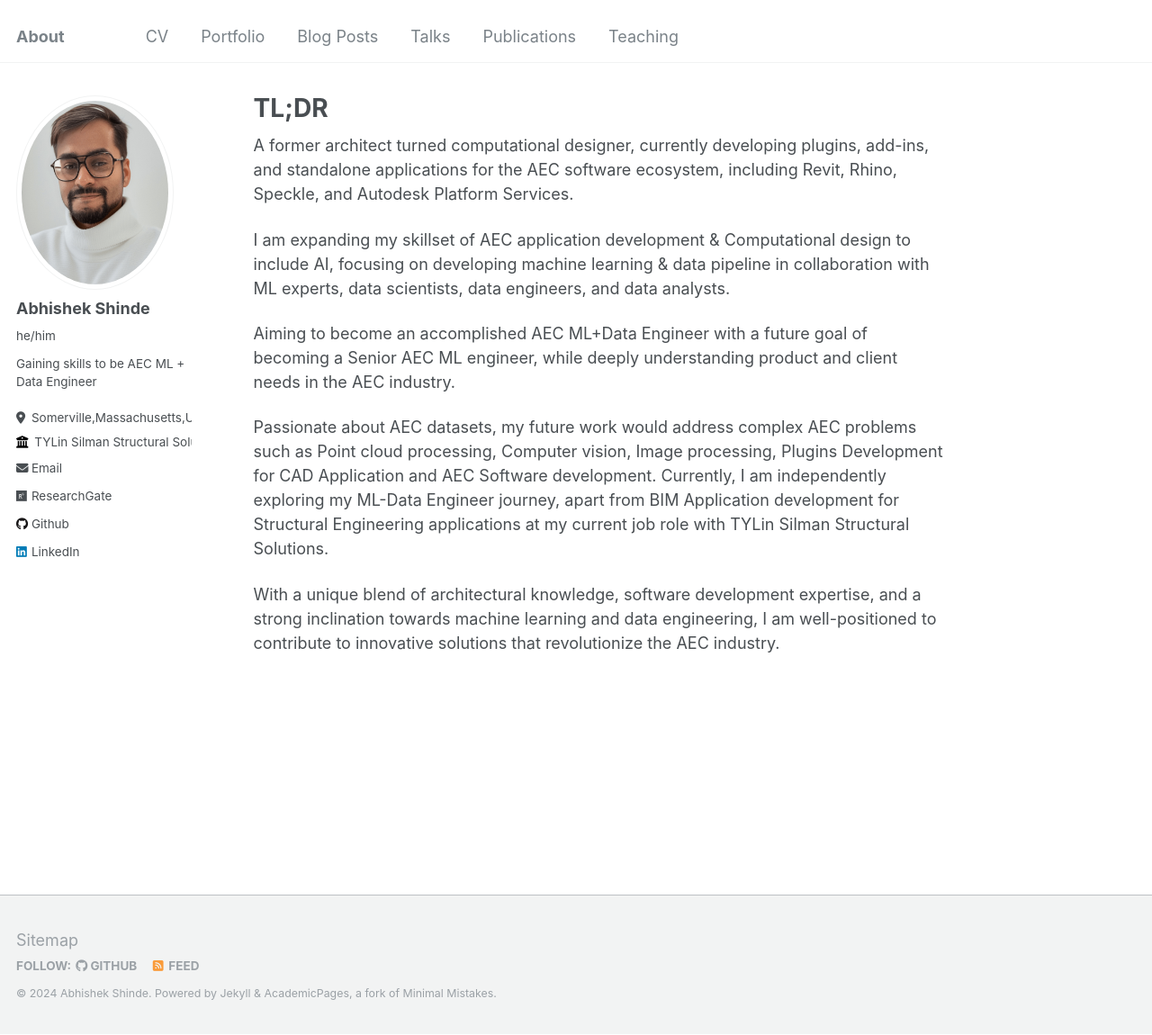
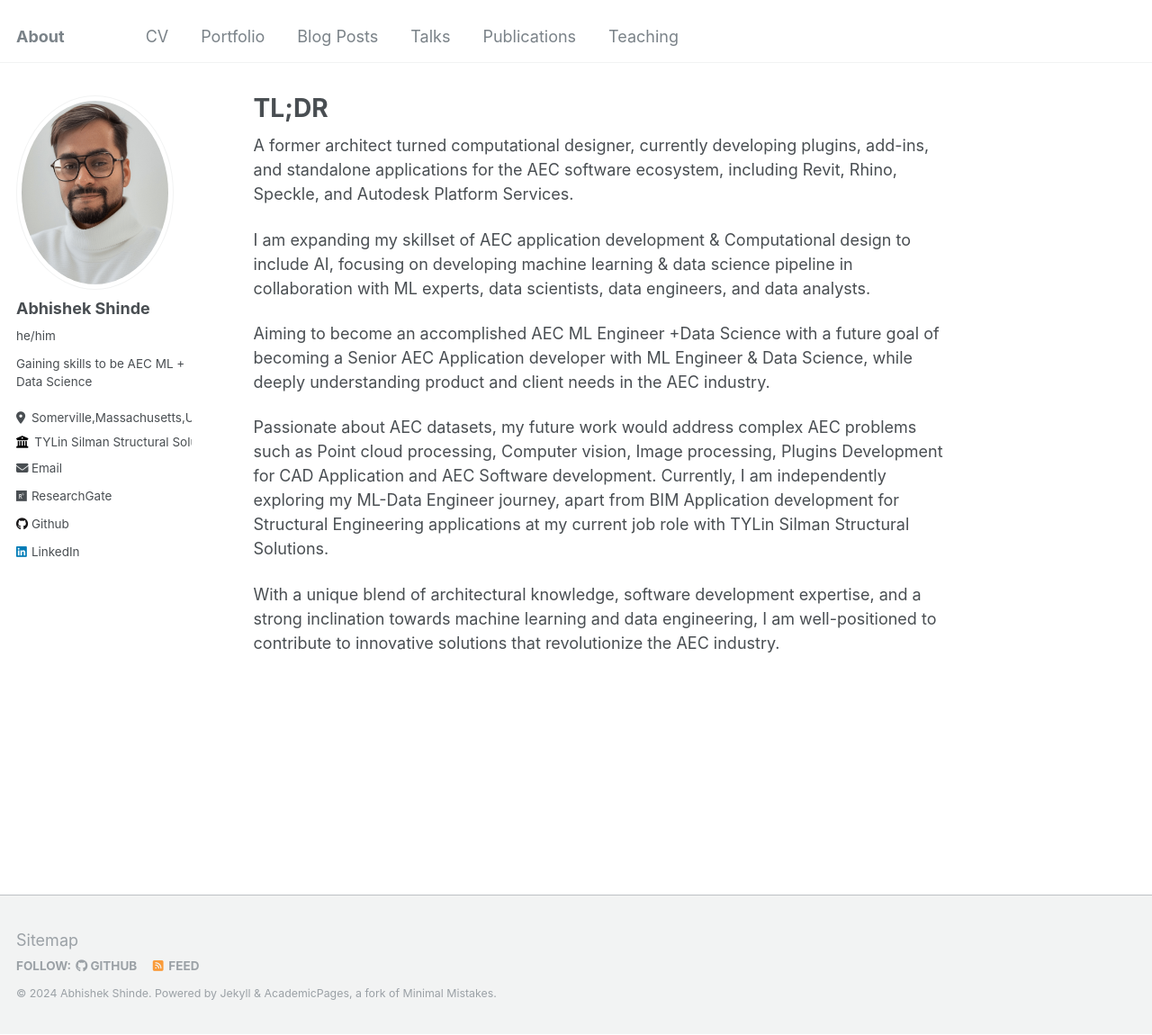
Before and after one commit to InquisitiveAS/InquisitiveAS.github.io, a Jekyll site: the page built from _pages/about.md, in a window 1280 px wide and 1150 px high. Shown: the whole window at 90% size. Built offline with Jekyll 4.4.1, drawn with Linux system fonts in a browser that asks for light colours.

Commit message:
Update config

```diff
--- a/_config.yml
+++ b/_config.yml
@@ -24,7 +24,7 @@ author:
   avatar           : "headshot_Abhi_r.png"
   name             : "Abhishek Shinde"
   pronouns         :  he/him
-  bio              : "Gaining skills to be AEC ML + Data Engineer"
+  bio              : "Gaining skills to be AEC ML + Data Science"
   location         : "Somerville,Massachusetts,USA"
   employer         : "TYLin Silman Structural Solutions"
   uri              : # URL
--- a/_pages/about.md
+++ b/_pages/about.md
@@ -9,9 +9,9 @@ redirect_from:
 
 A former architect turned computational designer, currently developing plugins, add-ins, and standalone applications for the AEC software ecosystem, including Revit, Rhino, Speckle, and Autodesk Platform Services.
 
-I am expanding my skillset of AEC application development & Computational design to include AI, focusing on developing machine learning & data pipeline in collaboration with ML experts, data scientists, data engineers, and data analysts.
+I am expanding my skillset of AEC application development & Computational design to include AI, focusing on developing machine learning & data science pipeline in collaboration with ML experts, data scientists, data engineers, and data analysts.
 
-Aiming to become an accomplished AEC ML+Data Engineer with a future goal of becoming a Senior AEC ML engineer, while deeply understanding product and client needs in the AEC industry.
+Aiming to become an accomplished AEC ML Engineer +Data Science with a future goal of becoming a Senior AEC Application developer with ML Engineer & Data Science, while deeply understanding product and client needs in the AEC industry.
 
 Passionate about AEC datasets, my future work would address complex AEC problems such as Point cloud processing, Computer vision, Image processing, Plugins Development for CAD Application and AEC Software development. Currently, I am independently exploring my ML-Data Engineer journey, apart from BIM Application development for Structural Engineering applications at my current job role with TYLin Silman Structural Solutions.
 
```
